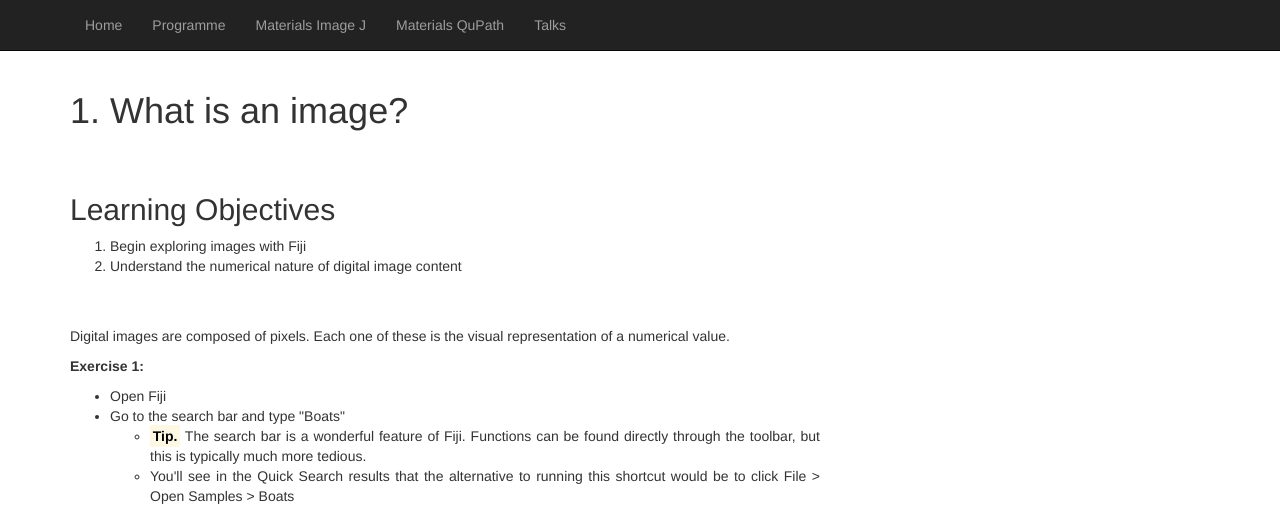
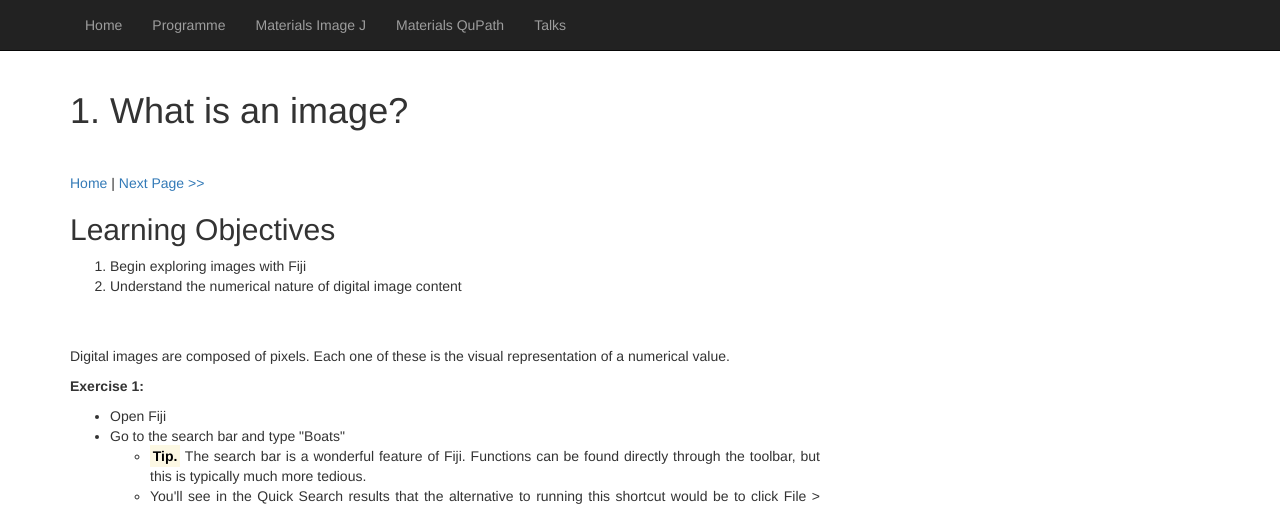
Before and after one commit to image-analysis-workshop/image-analysis-workshop.github.io, a plain HTML site: page ImageJ/imagej_pg1.html in a window 1280 px wide. Shown: the top 506 px of the page. Drawn offline with nearby package versions, Linux system fonts and the light colour scheme.

```diff
--- a/ImageJ/imagej_pg1.html
+++ b/ImageJ/imagej_pg1.html
@@ -57,6 +57,8 @@
 
                 <h1>1. What is an image?</h1>
                 <div style="margin-top:3%; text-align:justify;">
+                <br>
+                <a href="../imagej.html">Home</a> | <a href="ImageJ_pg2.html"> Next Page >></a>
                 <br>
 
                   <h2> Learning Objectives</h2>
@@ -276,7 +278,7 @@ The way your image data is saved can greatly alter how it appears and the analys
   <br>
   <br>
 
-  <a href="../imagej.html">ImageJ Contents Page</a> <a href="ImageJ_pg2.html"> Page 2 >></a>
+  <a href="../imagej.html">Home</a> | <a href="ImageJ_pg2.html"> Next Page >></a>
 
 
 
```
